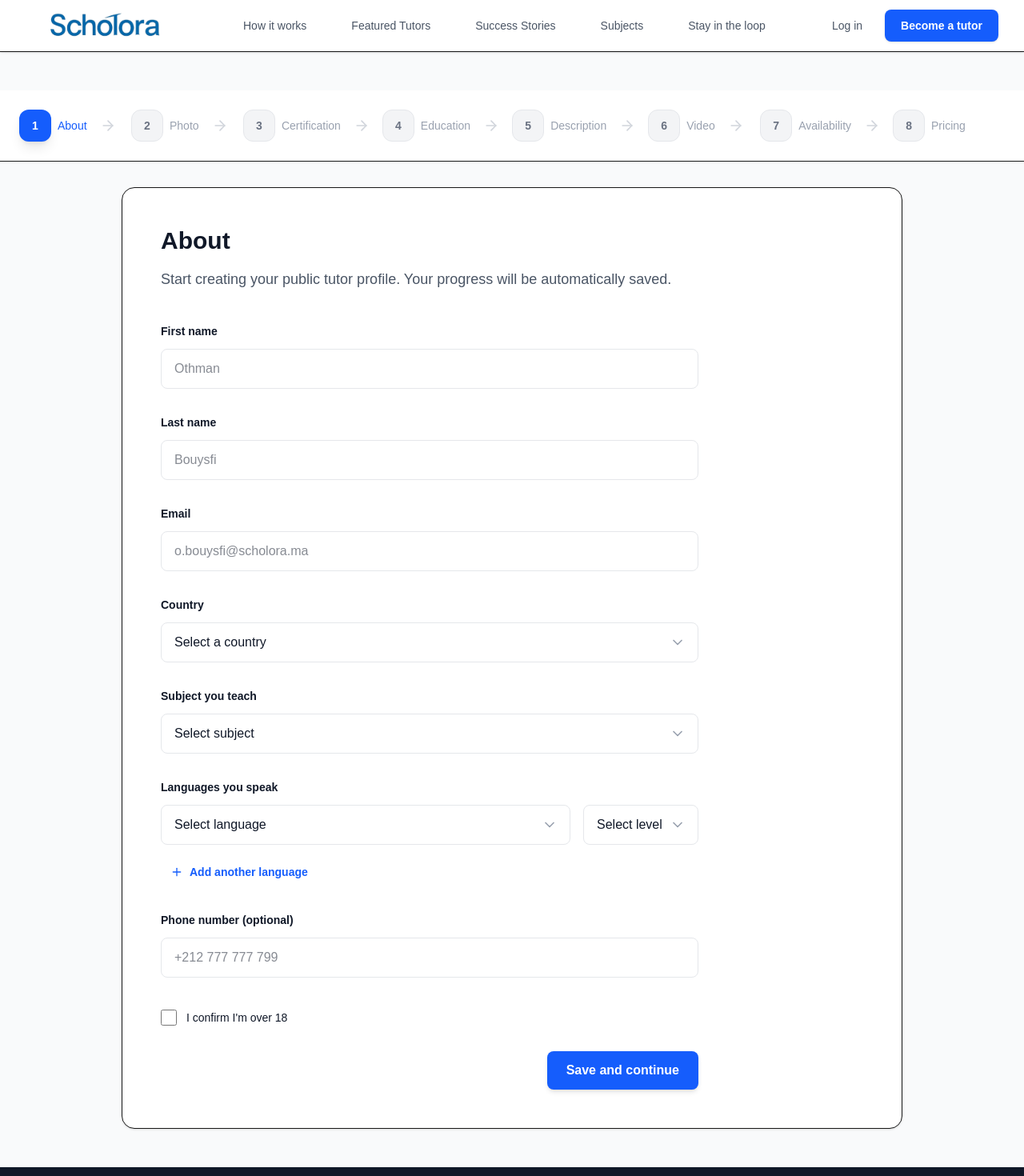
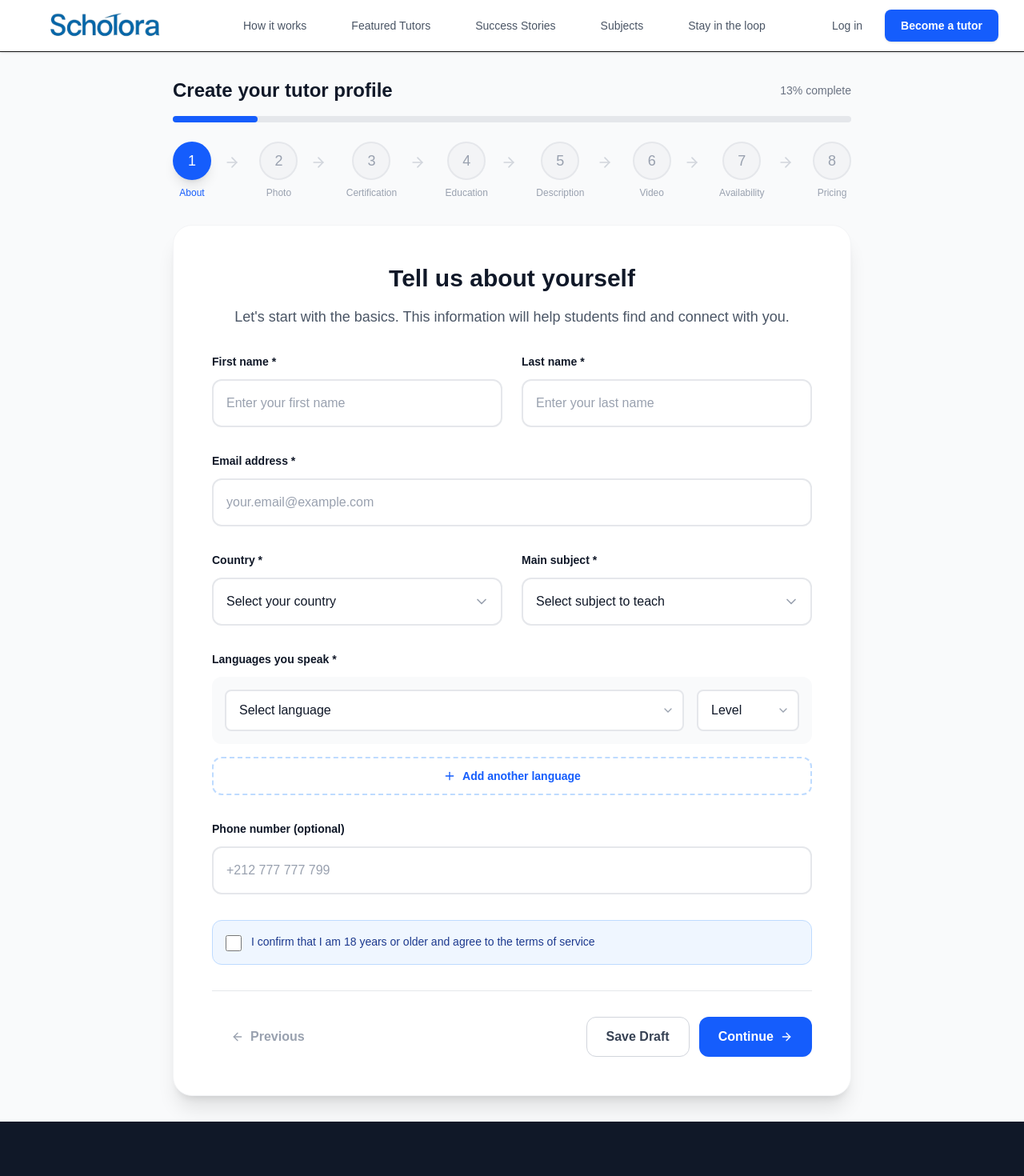
Before and after one commit to Mrmohsine/scholora_frontend, a Next.js app: page /tutor-registration in a window 1280 px wide. Shown: the top 1470 px of the page at 80% size. Built offline with nearby package versions, Linux system fonts and the light colour scheme.

Commit message:
Update page.tsx

```diff
--- a/src/app/tutor-registration/page.tsx
+++ b/src/app/tutor-registration/page.tsx
@@ -1,11 +1,11 @@
 'use client';
 
 import { useState } from 'react';
-import { ChevronDown, X, Plus, Menu, ArrowRight } from 'lucide-react';
+import { ChevronDown, X, Plus, ArrowLeft, ArrowRight, Check } from 'lucide-react';
 import Header from '@/components/layout/Header';
 import Footer from '@/components/layout/Footer';
 
-const TutorRegistrationForm = () => {
+const ModernTutorForm = () => {
   const [currentStep, setCurrentStep] = useState(1);
   const [formData, setFormData] = useState({
     firstName: '',
@@ -30,9 +30,8 @@ const TutorRegistrationForm = () => {
   ];
 
   const countries = [
-    'Afghanistan', 'Albania', 'Algeria', 'Argentina', 'Australia', 'Austria',
-    'Bangladesh', 'Belgium', 'Brazil', 'Canada', 'China', 'France',
-    'Germany', 'India', 'Italy', 'Japan', 'Morocco', 'Spain', 'UK', 'USA'
+    'Morocco', 'France', 'Spain', 'Germany', 'Italy', 'UK', 'USA', 'Canada',
+    'Australia', 'Japan', 'China', 'India', 'Brazil', 'Mexico', 'Egypt'
   ];
 
   const subjects = [
@@ -42,10 +41,18 @@ const TutorRegistrationForm = () => {
 
   const languageOptions = [
     'English', 'French', 'Spanish', 'German', 'Arabic', 'Chinese',
-    'Italian', 'Portuguese', 'Russian', 'Japanese', 'Korean', 'Albanian'
+    'Italian', 'Portuguese', 'Russian', 'Japanese', 'Korean'
   ];
 
   const levels = ['Native', 'C2', 'C1', 'B2', 'B1', 'A2', 'A1'];
+
+  const nextStep = () => {
+    if (currentStep < 8) setCurrentStep(currentStep + 1);
+  };
+
+  const prevStep = () => {
+    if (currentStep > 1) setCurrentStep(currentStep - 1);
+  };
 
   const addLanguage = () => {
     setFormData({
@@ -65,173 +72,205 @@ const TutorRegistrationForm = () => {
     setFormData({ ...formData, languages: newLanguages });
   };
 
-  const handleSubmit = () => {
-    console.log('Form submitted:', formData);
-  };
-
   return (
     <div className="min-h-screen bg-gray-50">
-      {/* Header */}
       <Header />
-      <div className="py-12">
-        {/* Progress Steps with arrows */}
-        <div className="bg-white border-b py-6 mb-8">
-          <div className="max-w-7xl mx-auto px-6">
+
+      <div className="max-w-4xl mx-auto px-6 py-8">
+        {/* Progress Indicator */}
+        <div className="mb-8">
+          <div className="flex items-center justify-between mb-4">
+            <h2 className="text-2xl font-bold text-gray-900">Create your tutor profile</h2>
+            <div className="text-sm text-gray-500">
+              {Math.round((currentStep / steps.length) * 100)}% complete
+            </div>
+          </div>
+
+          {/* Progress Bar */}
+          <div className="w-full bg-gray-200 rounded-full h-2 mb-6">
+            <div
+              className="bg-blue-600 h-2 rounded-full transition-all duration-300"
+              style={{ width: `${(currentStep / steps.length) * 100}%` }}
+            ></div>
+          </div>
+
+          {/* Step Indicators */}
           <div className="flex items-center justify-between">
             {steps.map((step, index) => (
-                <div key={step.id} className="flex items-center flex-1">
-                  <div className={`w-10 h-10 rounded-xl flex items-center justify-center text-sm font-bold transition-all ${
-                    step.id === currentStep
+              <div key={step.id} className="flex items-center">
+                <div className="flex flex-col items-center">
+                  <div className={`w-12 h-12 rounded-full flex items-center justify-center text-lg transition-all duration-300 ${
+                    step.id < currentStep
+                      ? 'bg-green-500 text-white'
+                      : step.id === currentStep
                       ? 'bg-blue-600 text-white shadow-lg'
-                      : 'bg-gray-100 text-gray-500 border border-gray-200'
+                      : 'bg-gray-100 text-gray-400 border-2 border-gray-200'
                   }`}>
-                    {step.id}
+                    {step.id < currentStep ? <Check className="w-6 h-6" /> : step.id}
                   </div>
-                  <span className={`ml-2 text-sm font-medium ${
+                  <span className={`text-xs mt-2 font-medium transition-colors ${
                     step.id === currentStep ? 'text-blue-600' : 'text-gray-400'
                   }`}>
                     {step.name}
                   </span>
+                </div>
                 {index < steps.length - 1 && (
-                    <ArrowRight className="w-5 h-5 text-gray-300 mx-4" />
+                  <ArrowRight className="w-5 h-5 text-gray-300 mx-4 mt-[-20px]" />
                 )}
               </div>
             ))}
           </div>
         </div>
-        </div>
 
-        {/* Form */}
-        <div className="max-w-5xl mx-auto px-6">
-          <div className="bg-white rounded-2xl shadow-sm border">
+        {/* Form Card */}
+        <div className="bg-white rounded-3xl shadow-xl border border-gray-100 overflow-hidden">
           <div className="p-8 lg:p-12">
-              <div className="mb-10">
-                <h1 className="text-3xl font-bold text-gray-900 mb-4">About</h1>
-                <p className="text-gray-600 text-lg leading-relaxed max-w-3xl">
-                  Start creating your public tutor profile. Your progress will be automatically saved.
+            {/* Step Content */}
+            {currentStep === 1 && (
+              <div className="space-y-8">
+                <div className="text-center mb-8">
+                  <h3 className="text-3xl font-bold text-gray-900 mb-4">Tell us about yourself</h3>
+                  <p className="text-gray-600 text-lg">
+                    Let's start with the basics. This information will help students find and connect with you.
                   </p>
                 </div>
 
-              <div className="max-w-2xl space-y-8">
+                <div className="grid md:grid-cols-2 gap-6">
                   {/* First Name */}
-                <div>
-                  <label className="block text-sm font-semibold text-gray-900 mb-3">First name</label>
+                  <div className="group">
+                    <label className="block text-sm font-semibold text-gray-900 mb-3 group-focus-within:text-blue-600 transition-colors">
+                      First name *
+                    </label>
                     <input
                       type="text"
                       value={formData.firstName}
                       onChange={(e) => setFormData({ ...formData, firstName: e.target.value })}
-                    className="w-full px-4 py-3 border border-gray-200 rounded-lg focus:ring-2 focus:ring-blue-500 outline-none text-gray-900"
-                    placeholder="Othman"
+                      className="w-full px-4 py-4 border-2 border-gray-200 rounded-xl focus:border-blue-500 focus:ring-4 focus:ring-blue-500/10 outline-none transition-all text-gray-900 placeholder-gray-400"
+                      placeholder="Enter your first name"
                     />
                   </div>
 
                   {/* Last Name */}
-                <div>
-                  <label className="block text-sm font-semibold text-gray-900 mb-3">Last name</label>
+                  <div className="group">
+                    <label className="block text-sm font-semibold text-gray-900 mb-3 group-focus-within:text-blue-600 transition-colors">
+                      Last name *
+                    </label>
                     <input
                       type="text"
                       value={formData.lastName}
                       onChange={(e) => setFormData({ ...formData, lastName: e.target.value })}
-                    className="w-full px-4 py-3 border border-gray-200 rounded-lg focus:ring-2 focus:ring-blue-500 outline-none text-gray-900"
-                    placeholder="Bouysfi"
+                      className="w-full px-4 py-4 border-2 border-gray-200 rounded-xl focus:border-blue-500 focus:ring-4 focus:ring-blue-500/10 outline-none transition-all text-gray-900 placeholder-gray-400"
+                      placeholder="Enter your last name"
                     />
+                  </div>
                 </div>
 
                 {/* Email */}
-                <div>
-                  <label className="block text-sm font-semibold text-gray-900 mb-3">Email</label>
+                <div className="group">
+                  <label className="block text-sm font-semibold text-gray-900 mb-3 group-focus-within:text-blue-600 transition-colors">
+                    Email address *
+                  </label>
                   <input
                     type="email"
                     value={formData.email}
                     onChange={(e) => setFormData({ ...formData, email: e.target.value })}
-                    className="w-full px-4 py-3 border border-gray-200 rounded-lg focus:ring-2 focus:ring-blue-500 outline-none text-gray-900"
-                    placeholder="o.bouysfi@scholora.ma"
+                    className="w-full px-4 py-4 border-2 border-gray-200 rounded-xl focus:border-blue-500 focus:ring-4 focus:ring-blue-500/10 outline-none transition-all text-gray-900 placeholder-gray-400"
+                    placeholder="your.email@example.com"
                   />
                 </div>
 
+                <div className="grid md:grid-cols-2 gap-6">
                   {/* Country */}
-                <div>
-                  <label className="block text-sm font-semibold text-gray-900 mb-3">Country</label>
+                  <div className="group">
+                    <label className="block text-sm font-semibold text-gray-900 mb-3 group-focus-within:text-blue-600 transition-colors">
+                      Country *
+                    </label>
                     <div className="relative">
                       <select
                         value={formData.country}
                         onChange={(e) => setFormData({ ...formData, country: e.target.value })}
-                      className="w-full px-4 py-3 border border-gray-200 rounded-lg focus:ring-2 focus:ring-blue-500 outline-none appearance-none bg-white text-gray-900"
+                        className="w-full px-4 py-4 border-2 border-gray-200 rounded-xl focus:border-blue-500 focus:ring-4 focus:ring-blue-500/10 outline-none appearance-none bg-white text-gray-900"
                       >
-                      <option value="">Select a country</option>
+                        <option value="">Select your country</option>
                         {countries.map((country) => (
                           <option key={country} value={country}>{country}</option>
                         ))}
                       </select>
-                    <ChevronDown className="absolute right-4 top-1/2 transform -translate-y-1/2 w-5 h-5 text-gray-400" />
+                      <ChevronDown className="absolute right-4 top-1/2 transform -translate-y-1/2 w-5 h-5 text-gray-400 pointer-events-none" />
                     </div>
                   </div>
 
                   {/* Subject */}
-                <div>
-                  <label className="block text-sm font-semibold text-gray-900 mb-3">Subject you teach</label>
+                  <div className="group">
+                    <label className="block text-sm font-semibold text-gray-900 mb-3 group-focus-within:text-blue-600 transition-colors">
+                      Main subject *
+                    </label>
                     <div className="relative">
                       <select
                         value={formData.subject}
                         onChange={(e) => setFormData({ ...formData, subject: e.target.value })}
-                      className="w-full px-4 py-3 border border-gray-200 rounded-lg focus:ring-2 focus:ring-blue-500 outline-none appearance-none bg-white text-gray-900"
+                        className="w-full px-4 py-4 border-2 border-gray-200 rounded-xl focus:border-blue-500 focus:ring-4 focus:ring-blue-500/10 outline-none appearance-none bg-white text-gray-900"
                       >
-                      <option value="">Select subject</option>
+                        <option value="">Select subject to teach</option>
                         {subjects.map((subject) => (
                           <option key={subject} value={subject}>{subject}</option>
                         ))}
                       </select>
-                    <ChevronDown className="absolute right-4 top-1/2 transform -translate-y-1/2 w-5 h-5 text-gray-400" />
+                      <ChevronDown className="absolute right-4 top-1/2 transform -translate-y-1/2 w-5 h-5 text-gray-400 pointer-events-none" />
+                    </div>
                   </div>
                 </div>
 
                 {/* Languages */}
-                <div>
-                  <label className="block text-sm font-semibold text-gray-900 mb-3">Languages you speak</label>
+                <div className="group">
+                  <label className="block text-sm font-semibold text-gray-900 mb-3 group-focus-within:text-blue-600 transition-colors">
+                    Languages you speak *
+                  </label>
                   <div className="space-y-4">
                     {formData.languages.map((lang, index) => (
-                      <div key={index} className="flex items-center space-x-4">
+                      <div key={index} className="flex items-center space-x-4 p-4 bg-gray-50 rounded-xl">
                         <div className="flex-1 relative">
                           <select
                             value={lang.language}
                             onChange={(e) => updateLanguage(index, 'language', e.target.value)}
-                            className="w-full px-4 py-3 border border-gray-200 rounded-lg focus:ring-2 focus:ring-blue-500 outline-none appearance-none bg-white text-gray-900"
+                            className="w-full px-4 py-3 border-2 border-gray-200 rounded-lg focus:border-blue-500 focus:ring-2 focus:ring-blue-500/10 outline-none appearance-none bg-white text-gray-900"
                           >
                             <option value="">Select language</option>
                             {languageOptions.map((language) => (
                               <option key={language} value={language}>{language}</option>
                             ))}
                           </select>
-                          <ChevronDown className="absolute right-4 top-1/2 transform -translate-y-1/2 w-5 h-5 text-gray-400" />
+                          <ChevronDown className="absolute right-3 top-1/2 transform -translate-y-1/2 w-4 h-4 text-gray-400 pointer-events-none" />
                         </div>
-                        <div className="w-36 relative">
+                        <div className="w-32 relative">
                           <select
                             value={lang.level}
                             onChange={(e) => updateLanguage(index, 'level', e.target.value)}
-                            className="w-full px-4 py-3 border border-gray-200 rounded-lg focus:ring-2 focus:ring-blue-500 outline-none appearance-none bg-white text-gray-900"
+                            className="w-full px-4 py-3 border-2 border-gray-200 rounded-lg focus:border-blue-500 focus:ring-2 focus:ring-blue-500/10 outline-none appearance-none bg-white text-gray-900"
                           >
-                            <option value="">Select level</option>
+                            <option value="">Level</option>
                             {levels.map((level) => (
                               <option key={level} value={level}>{level}</option>
                             ))}
                           </select>
-                          <ChevronDown className="absolute right-4 top-1/2 transform -translate-y-1/2 w-5 h-5 text-gray-400" />
+                          <ChevronDown className="absolute right-3 top-1/2 transform -translate-y-1/2 w-4 h-4 text-gray-400 pointer-events-none" />
                         </div>
                         {formData.languages.length > 1 && (
                           <button
                             type="button"
                             onClick={() => removeLanguage(index)}
-                            className="p-2 text-gray-400 hover:text-red-500 hover:bg-red-50 rounded-lg transition"
+                            className="p-2 text-gray-400 hover:text-red-500 hover:bg-red-50 rounded-lg transition-all"
                           >
                             <X className="w-5 h-5" />
                           </button>
                         )}
                       </div>
                     ))}
+
                     <button
                       type="button"
                       onClick={addLanguage}
-                      className="flex items-center text-blue-600 hover:text-blue-700 text-sm font-semibold transition-colors hover:bg-blue-50 px-3 py-2 rounded-lg"
+                      className="flex items-center text-blue-600 hover:text-blue-700 text-sm font-semibold transition-colors hover:bg-blue-50 px-4 py-3 rounded-xl border-2 border-dashed border-blue-200 w-full justify-center"
                     >
                       <Plus className="w-4 h-4 mr-2" /> Add another language
                     </button>
@@ -239,50 +278,89 @@ const TutorRegistrationForm = () => {
                 </div>
 
                 {/* Phone */}
-                <div>
-                  <label className="block text-sm font-semibold text-gray-900 mb-3">Phone number (optional)</label>
+                <div className="group">
+                  <label className="block text-sm font-semibold text-gray-900 mb-3 group-focus-within:text-blue-600 transition-colors">
+                    Phone number (optional)
+                  </label>
                   <input
                     type="tel"
                     value={formData.phone}
                     onChange={(e) => setFormData({ ...formData, phone: e.target.value })}
-                    className="w-full px-4 py-3 border border-gray-200 rounded-lg focus:ring-2 focus:ring-blue-500 outline-none text-gray-900"
+                    className="w-full px-4 py-4 border-2 border-gray-200 rounded-xl focus:border-blue-500 focus:ring-4 focus:ring-blue-500/10 outline-none transition-all text-gray-900 placeholder-gray-400"
                     placeholder="+212 777 777 799"
                   />
                 </div>
 
                 {/* Age Confirmation */}
-                <div className="flex items-center pt-2">
+                <div className="flex items-start space-x-3 p-4 bg-blue-50 rounded-xl border border-blue-200">
                   <input
                     type="checkbox"
                     id="over18"
                     checked={formData.isOver18}
                     onChange={(e) => setFormData({ ...formData, isOver18: e.target.checked })}
-                    className="w-5 h-5 text-blue-600 border-2 border-gray-300 rounded-md focus:ring-blue-500 focus:ring-2"
+                    className="w-5 h-5 text-blue-600 border-2 border-blue-300 rounded focus:ring-blue-500 focus:ring-2 mt-0.5"
                   />
-                  <label htmlFor="over18" className="ml-3 text-sm font-medium text-gray-900">
-                    I confirm I'm over 18
+                  <label htmlFor="over18" className="text-sm font-medium text-blue-900">
+                    I confirm that I am 18 years or older and agree to the terms of service
                   </label>
                 </div>
+              </div>
+            )}
 
-                {/* Submit Button LEFT */}
-                <div className="flex justify-end">
+            {/* Other steps placeholder */}
+            {currentStep > 1 && (
+              <div className="text-center py-16">
+                <div className="text-6xl mb-4">{steps[currentStep - 1].icon}</div>
+                <h3 className="text-2xl font-bold text-gray-900 mb-2">
+                  {steps[currentStep - 1].name}
+                </h3>
+                <p className="text-gray-600">
+                  This step is coming soon. For now, you can navigate between steps.
+                </p>
+              </div>
+            )}
+
+            {/* Navigation */}
+            <div className="flex items-center justify-between pt-8 mt-8 border-t border-gray-200">
               <button
-                    onClick={handleSubmit}
-                    className="bg-blue-600 hover:bg-blue-700 text-white font-semibold py-3 px-6 rounded-lg transition-all duration-200 shadow-md"
+                onClick={prevStep}
+                disabled={currentStep === 1}
+                className={`flex items-center space-x-2 px-6 py-3 rounded-xl font-semibold transition-all ${
+                  currentStep === 1
+                    ? 'text-gray-400 cursor-not-allowed'
+                    : 'text-gray-600 hover:text-gray-900 hover:bg-gray-100'
+                }`}
               >
-                    Save and continue
+                <ArrowLeft className="w-4 h-4" />
+                <span>Previous</span>
+              </button>
+
+              <div className="flex space-x-3">
+                <button className="px-6 py-3 border border-gray-300 text-gray-700 rounded-xl font-semibold hover:bg-gray-50 transition-all">
+                  Save Draft
+                </button>
+                <button
+                  onClick={nextStep}
+                  disabled={currentStep === 8}
+                  className={`flex items-center space-x-2 px-6 py-3 rounded-xl font-semibold transition-all ${
+                    currentStep === 8
+                      ? 'bg-gray-300 text-gray-500 cursor-not-allowed'
+                      : 'bg-blue-600 text-white hover:bg-blue-700 hover:shadow-lg'
+                  }`}
+                >
+                  <span>{currentStep === 8 ? 'Complete' : 'Continue'}</span>
+                  <ArrowRight className="w-4 h-4" />
                 </button>
               </div>
             </div>
           </div>
         </div>
-        </div>
+
       </div>
 
-      {/* Footer */}
       <Footer />
     </div>
   );
 };
 
-export default TutorRegistrationForm;
+export default ModernTutorForm;
```
Lines whose indentation alone changed are shown as unchanged.
